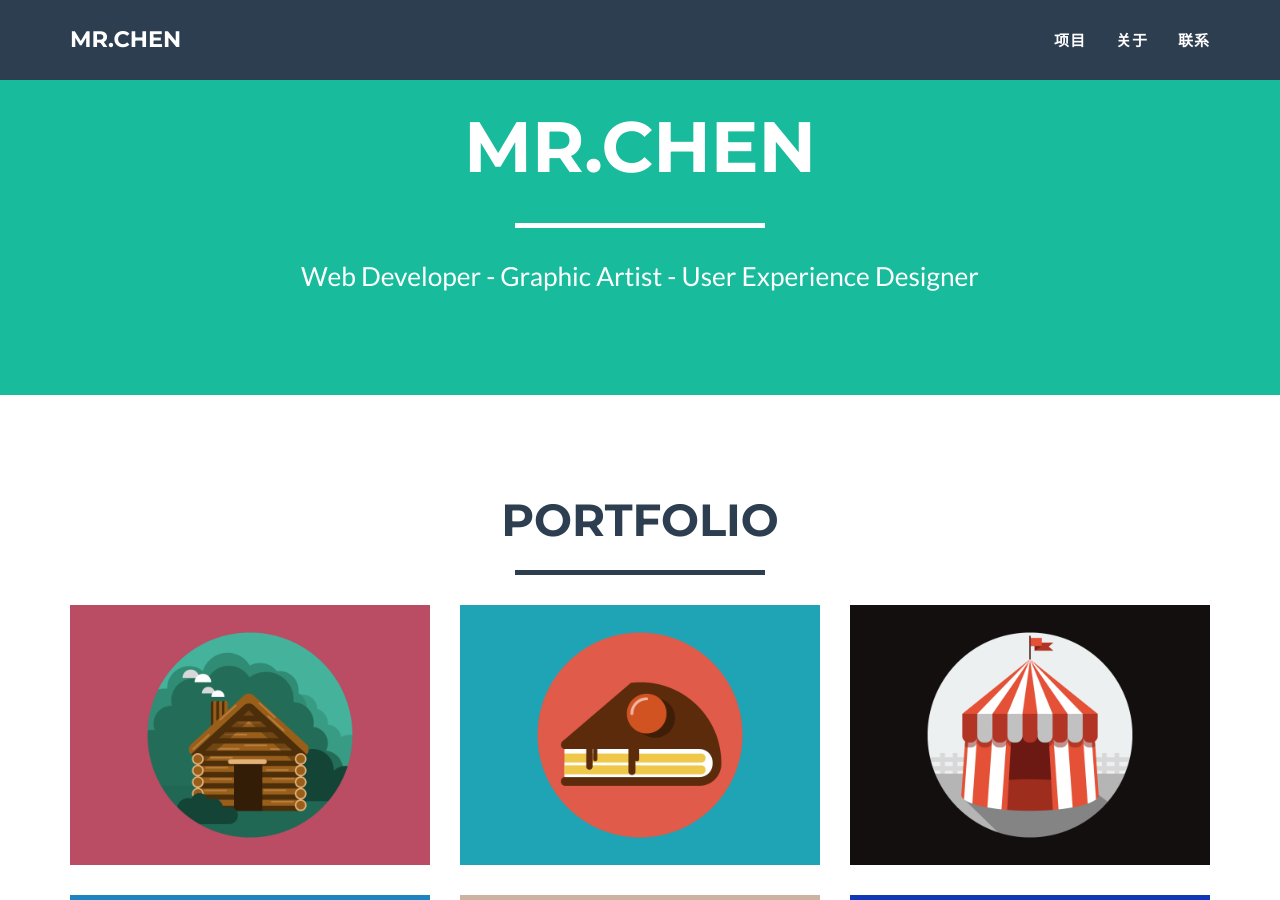
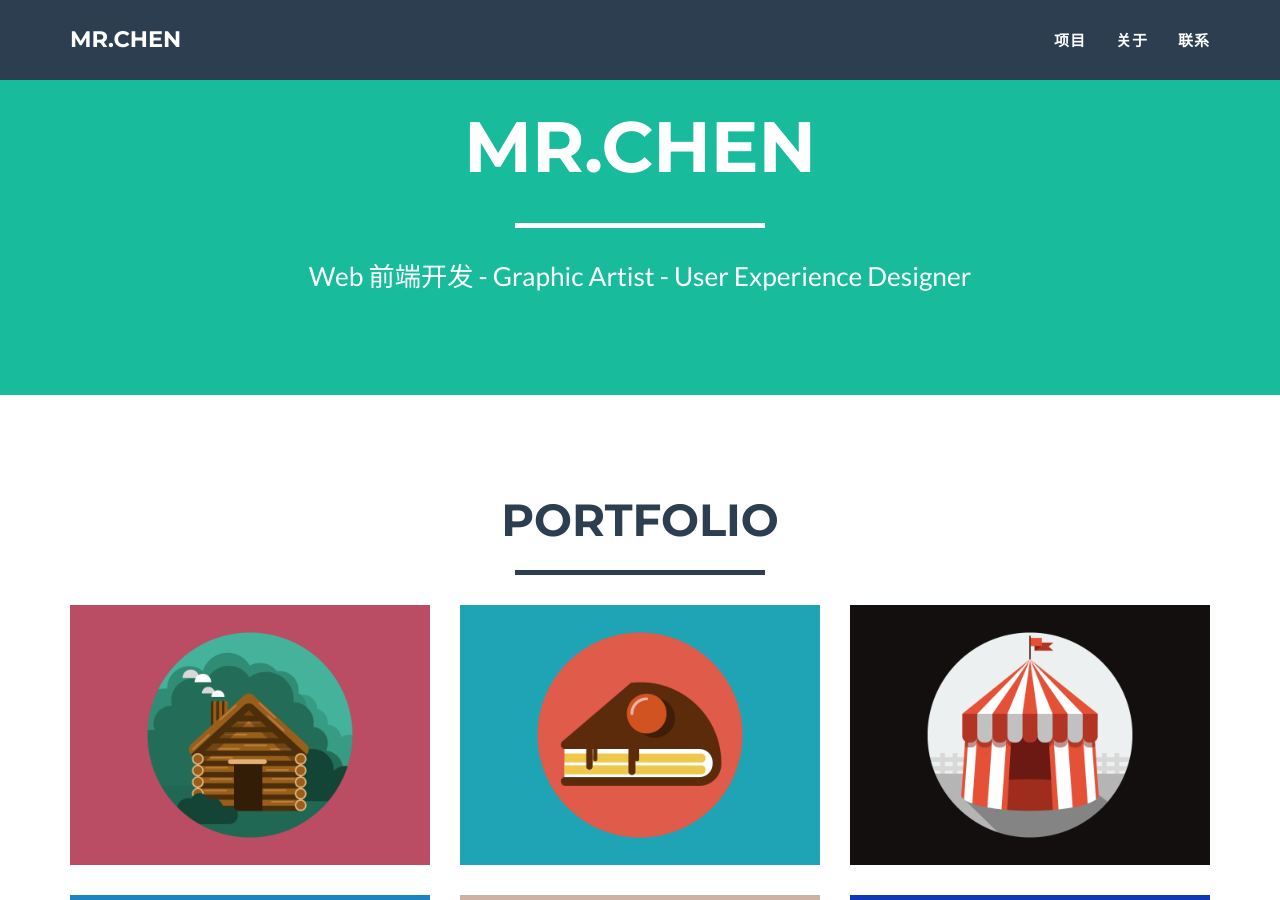
Before and after one commit to TopsyLai/myhomepage, a Jekyll site: the page built from index.html, in a window 1280 px wide and 900 px high, scrolled down 380 px. Built offline with Jekyll 4.4.1, drawn with Linux system fonts in a browser that asks for light colours.

Commit message:
Update _config.yml

```diff
--- a/_config.yml
+++ b/_config.yml
@@ -3,7 +3,7 @@ title: Mr.Chen
 email: 471816299@qq.com
 url: https://0wade.github.io/myhomepage
 description: "Write an awesome description for your new site here. You can edit this line in _config.yml. It will appear in your document head meta (for Google search results) and in your feed.xml site description."
-skills: "Web Developer - Graphic Artist - User Experience Designer"
+skills: "Web 前端开发 - Graphic Artist - User Experience Designer"
 meta_author: LastName FirstName
 
 # Google webmaster tools
```
